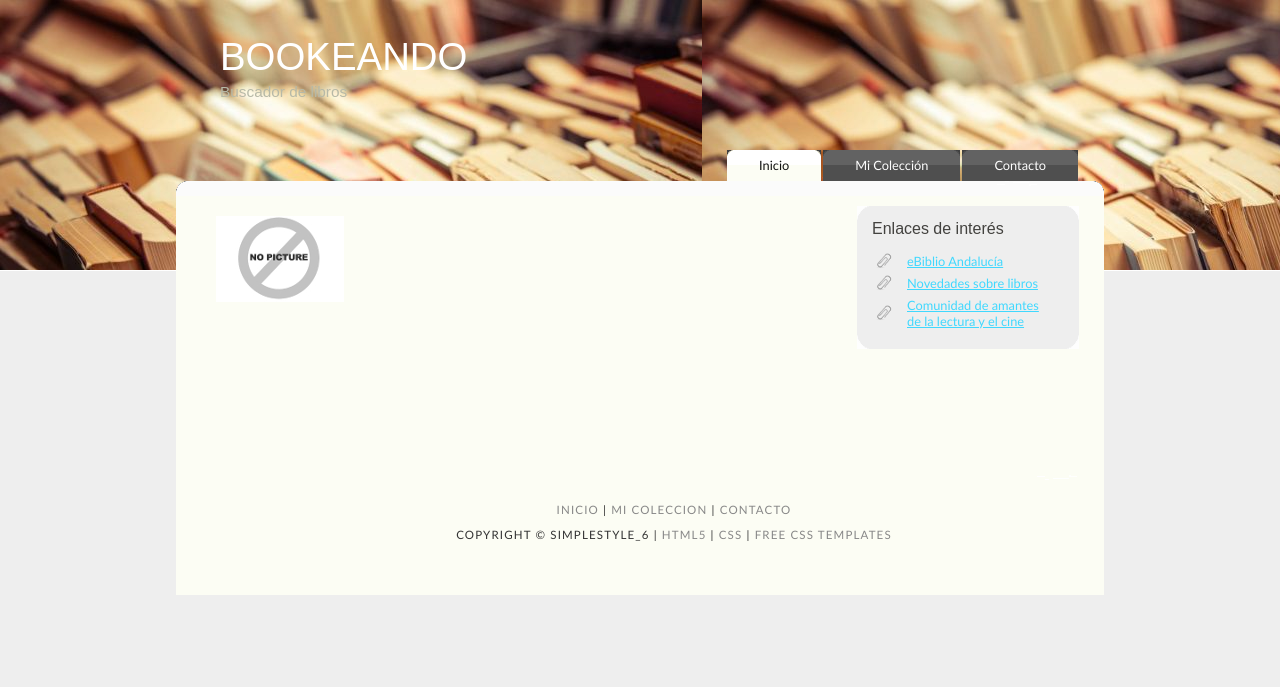
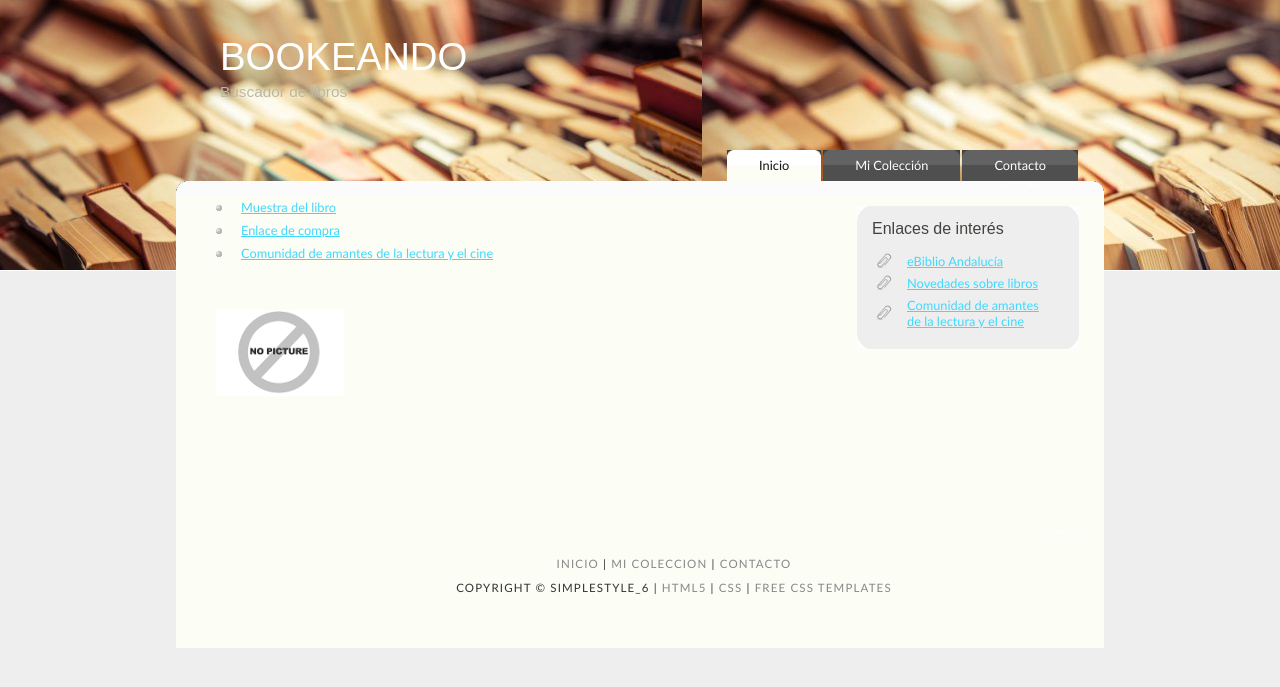
Before and after one commit to FranHuzon/Proyecto_LM, a Flask app: page /detalle/1 in a window 1280 px wide. Shown: the top 687 px of the page. Run offline with Flask 2, Linux system fonts and the light colour scheme; data that the repository does not hold is empty.

Commit message:
Modificaciones en el fichero detalles.html

```diff
--- a/templates/detalles.html
+++ b/templates/detalles.html
@@ -1,5 +1,13 @@
 {%extends "base.html"%}
 {%block detalles%}
+
+
+<ul>
+	<li><a href="{{datos['volumeInfo']['previewLink']}}">Muestra del libro</a></li>
+	<li><a href="{{datos['saleInfo']['buyLink']}}">Enlace de compra</a></li>
+	<li><a href="http://www.fantifica.com/">Comunidad de amantes de la lectura y  el cine</a></li>
+</ul>
+
 <p>{{datos["volumeInfo"]["title"]}}</p>
 
 {% if datos["volumeInfo"]['imageLinks'] %}
@@ -19,13 +27,9 @@
 
 <p>{{datos["volumeInfo"]['ratingsCount']}}</p>
 
-<p>{{datos["volumeInfo"]['previewLink']}}</p>
-
 <p>{{datos["saleInfo"]["listPrice"]['amount']}}</p>
 
 <p>{{datos["saleInfo"]["listPrice"]['currencyCode']}}</p>
 
-<p>{{datos["saleInfo"]['buyLink']}}</p>
-
 
 {%endblock%}
```
